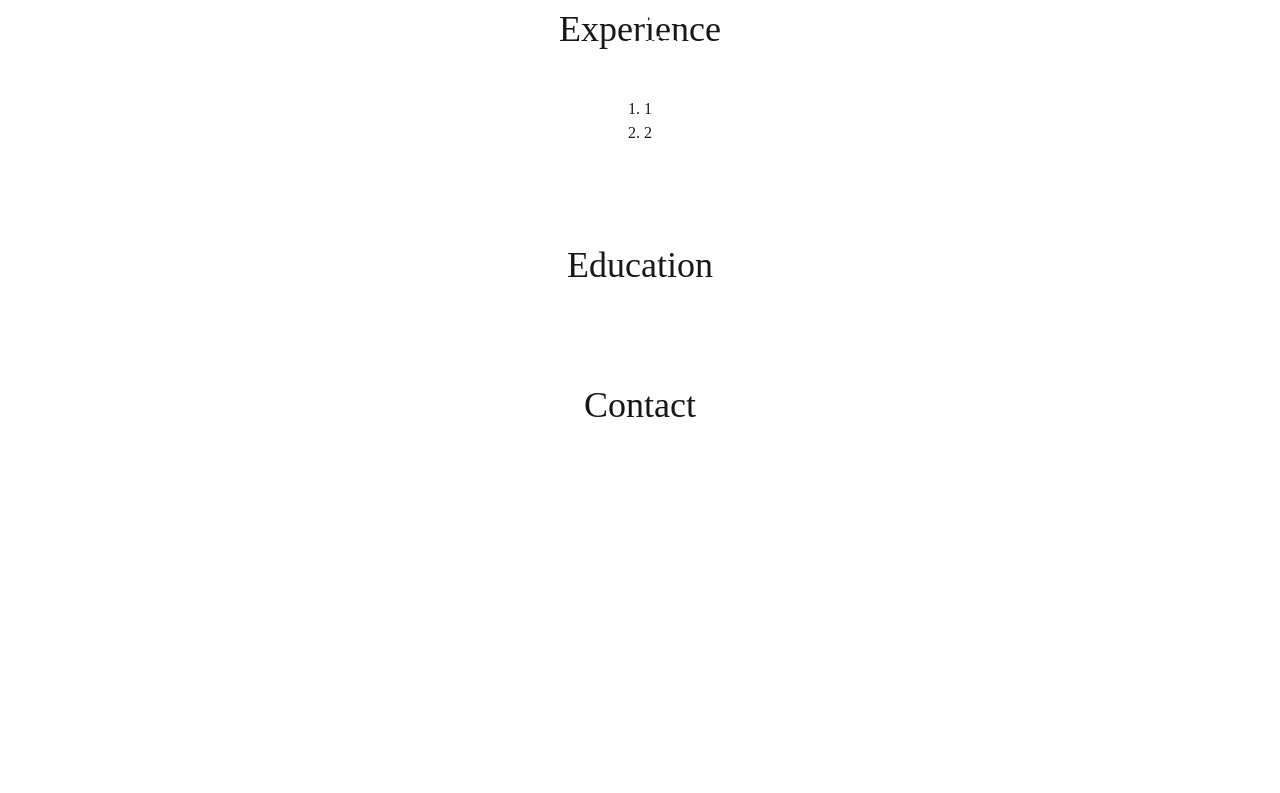
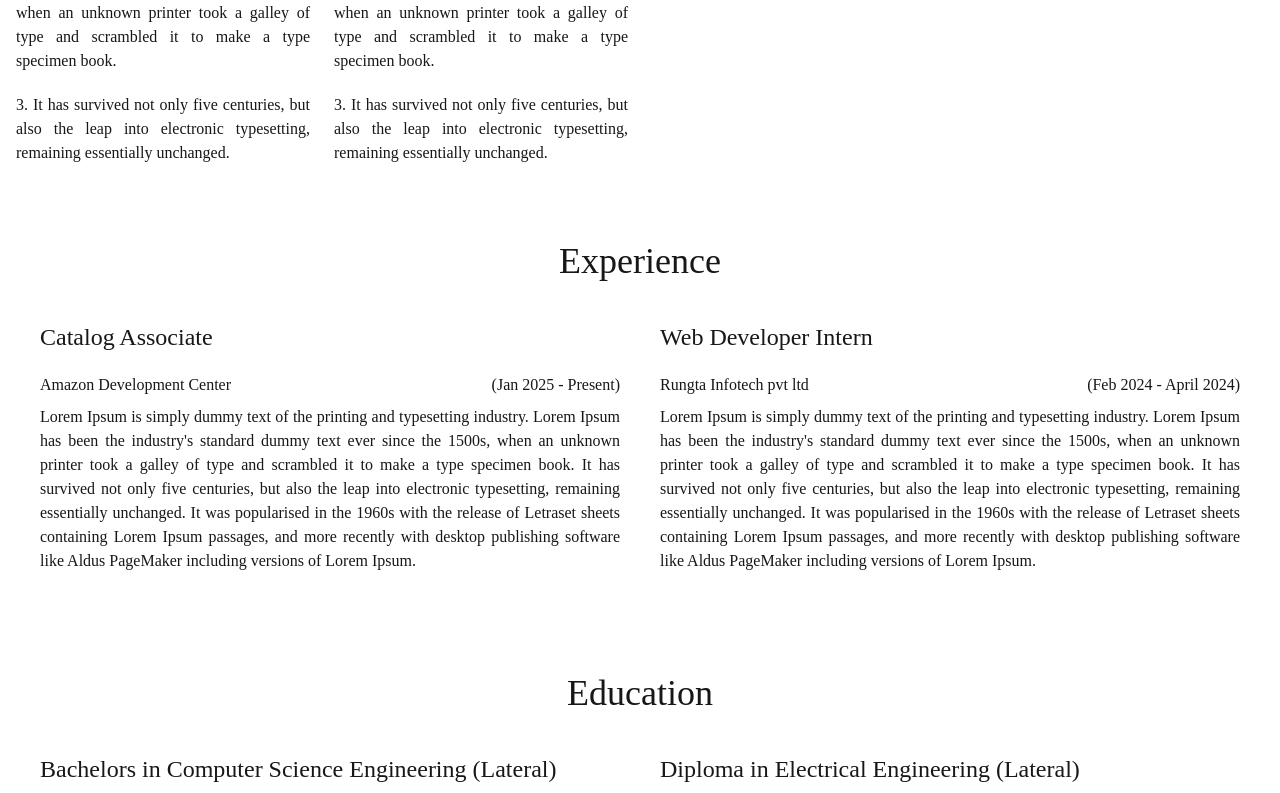
Before and after one commit to davinash97/portfolio, a Next.js app: page / in a window 1280 px wide. Shown: the part 1947-2740 px from the top of the page. Before the commit the page ends 2412 px from the top, so only its background shows below. Built offline with nearby package versions, Linux system fonts and the light colour scheme; a web font is replaced by a local one.

Commit message:
Update - Add Card for Education and Experience Tab - Rename ProjectCard component props - Disable  DevTool

```diff
--- a/next.config.ts
+++ b/next.config.ts
@@ -11,6 +11,7 @@ const nextConfig: NextConfig = {
 			},
 		],
 	},
+	devIndicators: false,
 };
 
 export default nextConfig;
--- /dev/null
+++ b/src/app/components/Card.tsx
@@ -0,0 +1,21 @@
+type Props = {
+	title: string;
+	organization: string;
+	duration: string;
+	detail: string;
+};
+
+export default function Card({ title, organization, duration, detail }: Props) {
+	return (
+		<div className="w-[500] flex flex-col gap-5">
+			<h2 className="text-2xl text-left">{title}</h2>
+			<div className="flex flex-col gap-2">
+				<div className="min-w-auto flex flex-row justify-between p-0 m-0">
+					<div className="text-left">{organization}</div>
+					<div className="text-right">{`(${duration})`}</div>
+				</div>
+				<p className="text-justify">{detail}</p>
+			</div>
+		</div>
+	);
+}
--- a/src/app/components/ProjectCard.tsx
+++ b/src/app/components/ProjectCard.tsx
@@ -1,24 +1,18 @@
 import Image from "next/image";
 
 type ProjectCardProps = {
-	projectName: string;
-	projectImage: string;
-	projectDetails: string[];
+	name: string;
+	image: string;
+	detail: string[];
 };
 
-export default function ProjectCard({
-	projectName,
-	projectImage,
-	projectDetails,
-}: ProjectCardProps) {
+export default function ProjectCard({ name, image, detail }: ProjectCardProps) {
 	return (
 		<div className="flex flex-col gap-2 w-fit">
 			<div className="relative flex flex-col h-[200] w-[300] ">
 				<Image
-					src={
-						projectImage || "https://dummyimage.com/600x400/000/fff"
-					}
-					alt={`image of ${projectName || "dummy project"}`}
+					src={image || "https://dummyimage.com/600x400/000/fff"}
+					alt={`image of ${name || "dummy project"}`}
 					fill={true}
 					loading="lazy"
 					draggable="false"
@@ -27,13 +21,15 @@ export default function ProjectCard({
 				<h2
 					className="absolute font-bold text-lg z-10 w-full bottom-1"
 					style={{ color: "white" }}>
-					{projectName || "This is a dummy project name"}
+					{name || "This is a dummy project name"}
 				</h2>
 			</div>
 			<div>
-				<ol className="list-decimal list-inside">
-					{projectDetails.map((project, index) => (
-						<li key={index}>{project}</li>
+				<ol className="list-decimal list-inside flex flex-col gap-5">
+					{detail.map((project, index) => (
+						<li key={index} className="text-justify">
+							{project}
+						</li>
 					))}
 				</ol>
 			</div>
--- a/src/app/page/education/Education.tsx
+++ b/src/app/page/education/Education.tsx
@@ -1,3 +1,5 @@
+import Card from "@/app/components/Card";
+
 export default function Education() {
 	return (
 		<section className="flex flex-col w-screen text-center items-center p-10 gap-10">
@@ -13,6 +15,38 @@ export default function Education() {
 				<span>o</span>
 				<span>n</span>
 			</h2>
+			<div className="w-fit flex flex-row justify-between gap-10">
+				<Card
+					title={
+						"Bachelors in Computer Science Engineering (Lateral)"
+					}
+					organization={
+						"Rungta College of Engineering & Technology, Bhilai - Chhattisgarh"
+					}
+					duration={"2021-2024"}
+					detail={`Lorem Ipsum is simply dummy text of the printing and typesetting industry.
+						Lorem Ipsum has been the industry's standard dummy text ever since the 1500s,
+						when an unknown printer took a galley of type and scrambled it to make a type specimen book.
+						It has survived not only five centuries, but also the leap into electronic typesetting,
+						remaining essentially unchanged. It was popularised in the 1960s with the release of
+						Letraset sheets containing Lorem Ipsum passages, and more recently with desktop publishing
+						software like Aldus PageMaker including versions of Lorem Ipsum.`}
+				/>
+				<Card
+					title={"Diploma in Electrical Engineering (Lateral)"}
+					organization={
+						"Rungta College of Engineering & Technology, Bhilai - Chhattisgarh"
+					}
+					duration={"2021-2024"}
+					detail={`Lorem Ipsum is simply dummy text of the printing and typesetting industry.
+						Lorem Ipsum has been the industry's standard dummy text ever since the 1500s,
+						when an unknown printer took a galley of type and scrambled it to make a type specimen book.
+						It has survived not only five centuries, but also the leap into electronic typesetting,
+						remaining essentially unchanged. It was popularised in the 1960s with the release of
+						Letraset sheets containing Lorem Ipsum passages, and more recently with desktop publishing
+						software like Aldus PageMaker including versions of Lorem Ipsum.`}
+				/>
+			</div>
 		</section>
 	);
 }
--- a/src/app/page/experience/Experience.tsx
+++ b/src/app/page/experience/Experience.tsx
@@ -1,4 +1,4 @@
-import ProjectCard from "@/app/components/ProjectCard";
+import Card from "@/app/components/Card";
 
 export default function Experience() {
 	return (
@@ -16,11 +16,28 @@ export default function Experience() {
 				<span>c</span>
 				<span>e</span>
 			</h2>
-			<div>
-				<ProjectCard
-					projectName=""
-					projectImage=""
-					projectDetails={["1", "2"]}
+			<div className="w-fit flex flex-row justify-between gap-10">
+				<Card
+					title="Catalog Associate"
+					organization="Amazon Development Center"
+					duration="Jan 2025 - Present"
+					detail={`Lorem Ipsum is simply dummy text of the printing and typesetting industry.
+							Lorem Ipsum has been the industry's standard dummy text ever since the 1500s,
+							when an unknown printer took a galley of type and scrambled it to make a type specimen book.
+							It has survived not only five centuries, but also the leap into electronic typesetting, remaining essentially unchanged.
+							It was popularised in the 1960s with the release of Letraset sheets containing Lorem Ipsum passages,
+							and more recently with desktop publishing software like Aldus PageMaker including versions of Lorem Ipsum.`}
+				/>
+				<Card
+					title="Web Developer Intern"
+					organization="Rungta Infotech pvt ltd"
+					duration="Feb 2024 - April 2024"
+					detail={`Lorem Ipsum is simply dummy text of the printing and typesetting industry.
+							Lorem Ipsum has been the industry's standard dummy text ever since the 1500s,
+							when an unknown printer took a galley of type and scrambled it to make a type specimen book.
+							It has survived not only five centuries, but also the leap into electronic typesetting, remaining essentially unchanged.
+							It was popularised in the 1960s with the release of Letraset sheets containing Lorem Ipsum passages,
+							and more recently with desktop publishing software like Aldus PageMaker including versions of Lorem Ipsum.`}
 				/>
 			</div>
 		</section>
--- a/src/app/page/project/Project.tsx
+++ b/src/app/page/project/Project.tsx
@@ -14,26 +14,24 @@ export default function Project() {
 				<span>t</span>
 				<span>s</span>
 			</h2>
-			<div className="max-w-screen-xl grid justify-center items-center grid-cols-1 sm:grid-cols-2 lg:grid-cols-3 xl:grid-cols-4 gap-6 p-4">
+			<div className="max-w-screen-xl grid justify-between items-center grid-cols-1 sm:grid-cols-2 lg:grid-cols-3 xl:grid-cols-4 gap-6 p-4">
 				<ProjectCard
-					projectName="This is Project Name"
-					projectImage="https://dummyimage.com/600x400/000/fff"
-					projectDetails={["This is detail 1", "this is detail 2"]}
+					name="Global Buzz"
+					image="https://dummyimage.com/600x400/000/fff"
+					detail={[
+						"Lorem Ipsum is simply dummy text of the printing and typesetting industry.",
+						"Lorem Ipsum has been the industry's standard dummy text ever since the 1500s, when an unknown printer took a galley of type and scrambled it to make a type specimen book.",
+						"It has survived not only five centuries, but also the leap into electronic typesetting, remaining essentially unchanged.",
+					]}
 				/>
 				<ProjectCard
-					projectName="This is Project Name"
-					projectImage="https://dummyimage.com/600x400/000/fff"
-					projectDetails={["This is detail 1", "this is detail 2"]}
-				/>
-				<ProjectCard
-					projectName="This is Project Name"
-					projectImage="https://dummyimage.com/600x400/000/fff"
-					projectDetails={["This is detail 1", "this is detail 2"]}
-				/>
-				<ProjectCard
-					projectName="This is Project Name"
-					projectImage="https://dummyimage.com/600x400/000/fff"
-					projectDetails={["This is detail 1", "this is detail 2"]}
+					name="Password Generator"
+					image="https://dummyimage.com/600x400/000/fff"
+					detail={[
+						"Lorem Ipsum is simply dummy text of the printing and typesetting industry.",
+						"Lorem Ipsum has been the industry's standard dummy text ever since the 1500s, when an unknown printer took a galley of type and scrambled it to make a type specimen book.",
+						"It has survived not only five centuries, but also the leap into electronic typesetting, remaining essentially unchanged.",
+					]}
 				/>
 			</div>
 		</section>
```
